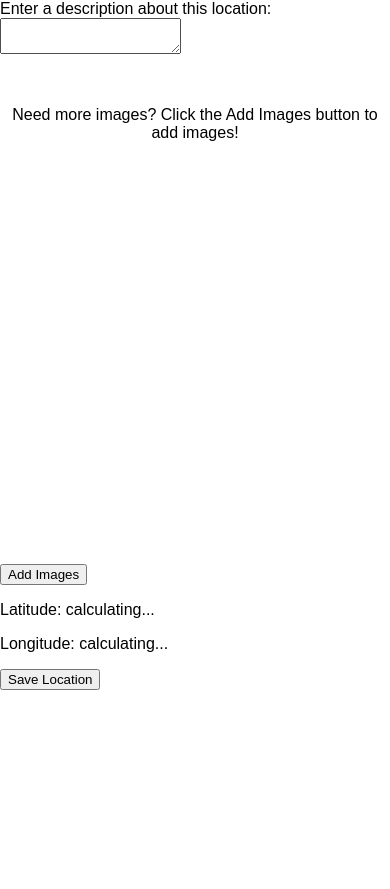
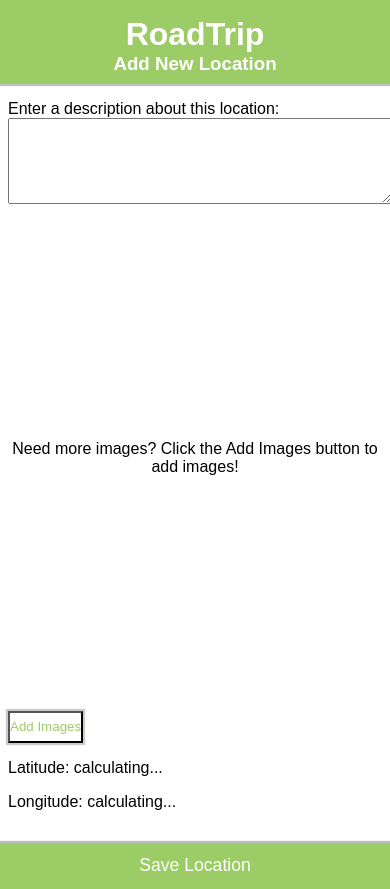
Before and after one commit to bLittle1996/RoadTrip, a website: page www/add-location.html in a window 390 px wide. Before the commit the page ends 844 px from the top, so only its background shows below. Drawn offline with nearby package versions, Linux system fonts and the light colour scheme; some packages are replaced by stand-ins of ours; no server answers; a script that the page names is missing.

Commit message:
Fisnished basic styling, however Swiper makes everything look retarded with flex-box as it increases the width of the viewport to insane numbers

```diff
--- a/www/add-location.html
+++ b/www/add-location.html
@@ -9,7 +9,12 @@
   <link rel="stylesheet" href="public/css/app.min.css">
 </head>
 <body>
-  <div class="">
+  <header>
+    <h1>RoadTrip</h1>
+    <h3>Add New Location</h3>
+  </header>
+  <div id="content">
+    <div class="desc">
       <label for="desc">Enter a description about this location:</label>
       <textarea id="desc"></textarea>
     </div>
@@ -18,7 +23,7 @@
       <div class="images">
         <div class="swiper-container">
           <div id="swiper-wrapper" class="swiper-wrapper">
-          <div id="no-images" class="swiper-slide" style="padding: 3em 0; text-align: center;">Need more images? Click the Add Images button to add images!</div>
+            <div id="no-images" class="swiper-slide"><div>Need more images? Click the Add Images button to add images!</div></div>
           </div>
           <div class="swiper-pagination"></div>
         </div>
@@ -27,14 +32,15 @@
     </div>
 
 
-  <div class="">
+    <div class="location">
       <p>Latitude: <span id="lat">calculating...</span></p>
       <p>Longitude: <span id="lng">calculating...</span></p>
     </div>
     <div id="errors"></div>
-  <div class="controls">
+  </div>
+  <footer>
     <button id="submit">Save Location</button>
-  </div>
+  </footer>
 </body>
 <style>
 #swiper-wrapper {
@@ -45,6 +51,32 @@
   width: 100%;
   height: auto;
 }
+
+.desc {
+  display: flex;
+  flex-direction: column;
+}
+
+.desc textarea {
+  min-height: 80px;
+}
+
+#openCamera {
+  background-color: rgba(0,0,0,0);
+  color: #9ccc65;
+  padding: 0.5em 0;
+  outline: none;
+  box-shadow: 0 0 1px 2px rgba(0,0,0,0.2);
+}
+
+#no-images {
+  width: 100%;
+  height: 100%;
+  display: flex;
+  justify-content: center;
+  align-items: center;
+  text-align: center;
+}
 </style>
 <script src="cordova.js"></script>
 <script src="public/js/swiper.min.js"></script>
--- a/www/assets/js/add-location.js
+++ b/www/assets/js/add-location.js
@@ -6,9 +6,7 @@
     spaceBetween: 10,
     centeredSlides: true,
     pagination: '.swiper-pagination',
-    slidesPerView: 'auto',
     paginationClickable: true,
-    loop: true
   })
   const roadtripId = window.location.search.substring(1).split('=')[1]
   const camButton = document.getElementById('openCamera')
--- a/www/assets/js/edit-roadtrip.js
+++ b/www/assets/js/edit-roadtrip.js
@@ -12,7 +12,7 @@
           <div class="location">
           <div class="desc">${loc.val().desc}</div>
           <div class="image-count">${loc.val().images ? loc.val().images.length : 0} Images</div>
-          <a href="view-location.html?location=${location}">View (Not in)</a>
+          <a href="#view-location.html?location=${location}">View (Not in)</a>
           </div>
           `
         })
--- a/www/assets/scss/app.scss
+++ b/www/assets/scss/app.scss
@@ -7,6 +7,20 @@
 body {
   display: flex;
   flex-direction: column;
+}
+
+footer a {
+  color: white;
+  width: 100%;
+  height: 100%;
+  text-decoration: none;
+  font-size: 1.1em;
+  padding: 0.7em 0;
+  display: block;
+}
+
+footer a:visited {
+  color: white;
 }
 
 header {
@@ -45,6 +59,5 @@
   flex-grow: 1; /* so that header stays at the top, and footer bottom. This will fill. flex-box best-box */
   display: flex;
   flex-direction: column;
-  max-width: 500px;
   margin: 0 auto;
 }
--- a/www/public/js/add-location.js
+++ b/www/public/js/add-location.js
@@ -6,9 +6,7 @@
     spaceBetween: 10,
     centeredSlides: true,
     pagination: '.swiper-pagination',
-    slidesPerView: 'auto',
-    paginationClickable: true,
-    loop: true
+    paginationClickable: true
   });
   var roadtripId = window.location.search.substring(1).split('=')[1];
   var camButton = document.getElementById('openCamera');
--- a/www/public/js/edit-roadtrip.js
+++ b/www/public/js/edit-roadtrip.js
@@ -10,7 +10,7 @@
     if (snapshot.val().locations) {
       snapshot.val().locations.forEach(function (location) {
         firebase.database().ref(teamDir + '/locations/' + location).once('value', function (loc) {
-          locations.innerHTML += '\n          <div class="location">\n          <div class="desc">' + loc.val().desc + '</div>\n          <div class="image-count">' + (loc.val().images ? loc.val().images.length : 0) + ' Images</div>\n          <a href="view-location.html?location=' + location + '">View (Not in)</a>\n          </div>\n          ';
+          locations.innerHTML += '\n          <div class="location">\n          <div class="desc">' + loc.val().desc + '</div>\n          <div class="image-count">' + (loc.val().images ? loc.val().images.length : 0) + ' Images</div>\n          <a href="#view-location.html?location=' + location + '">View (Not in)</a>\n          </div>\n          ';
         });
       });
     } else {
```
Also changed, not shown: www/edit-roadtrip.html (+38 -3 lines), www/home.html (+0 -14 lines), www/public/css/app.min.css, 1 other file. Lines whose indentation alone changed are shown as unchanged.
